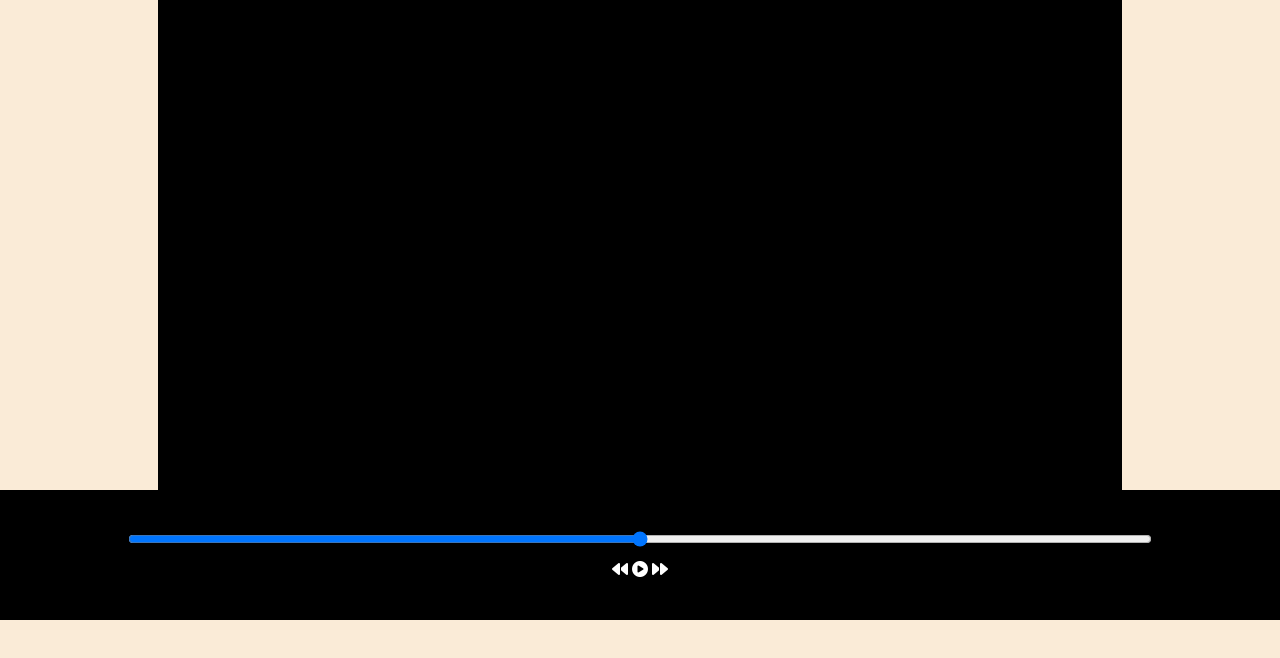
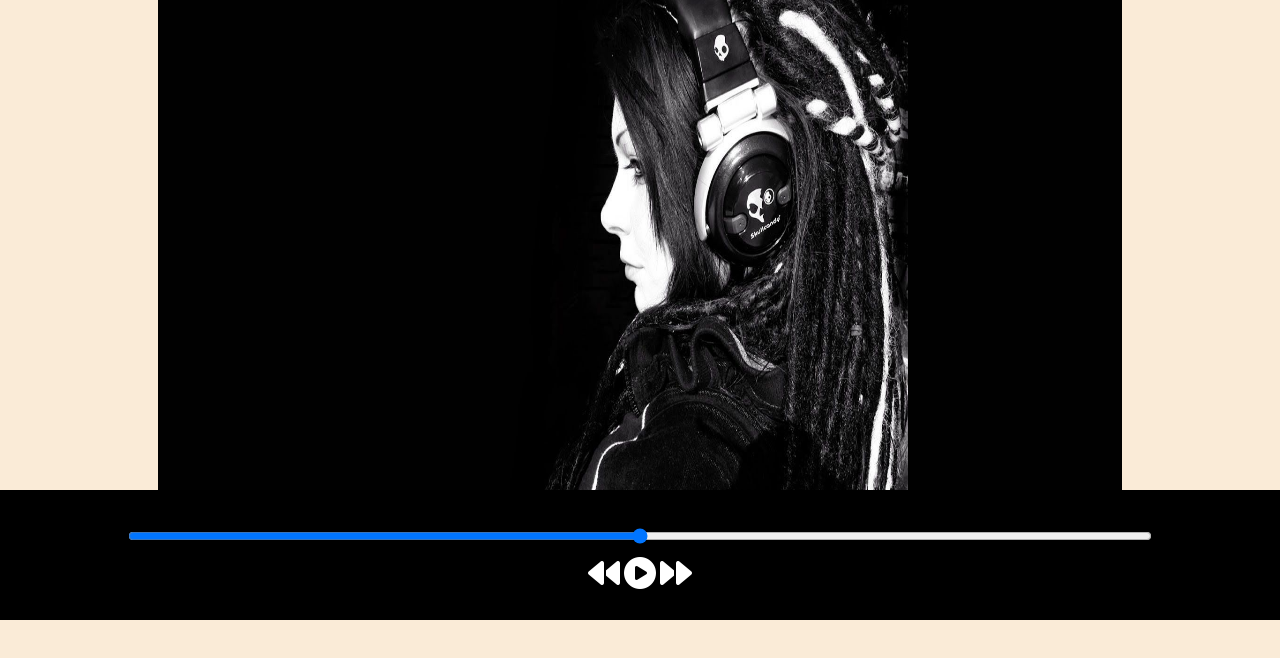
Before and after one commit to dakshh04/SpotifyP, a plain HTML site: page index.html in a window 1280 px wide. Shown: the part 180-838 px from the top of the page. Drawn offline with Linux system fonts and the light colour scheme.

Commit message:
files modified

```diff
--- a/index.html
+++ b/index.html
@@ -26,9 +26,9 @@
     <div class="bottom">
         <input type="range" name="range" id="myProgressBar" min="0" max="100">
         <div class="icons">
-            <i class="fa-solid fa-backward"></i>
-            <i class="fa-solid fa-circle-play"></i>
-            <i class="fa-solid fa-forward"></i>
+            <i class="fa-solid fa-backward fa-2xl"></i>
+            <i class="fa-solid fa-circle-play fa-2xl"></i>
+            <i class="fa-solid fa-forward fa-2xl"></i>
         </div>
     </div>
 
--- a/style.css
+++ b/style.css
@@ -48,6 +48,8 @@ nav ul li{
     width: 70%;
     border-radius: 12px;
     padding: 34px;
+    background-image: url(bg.jpg);
+    background-size: 750px 600px;
 }
 
 .bottom{
@@ -67,6 +69,7 @@ nav ul li{
 }
 
 .icons i{
+    margin-top: 15px;
     cursor: pointer;
 }
 
```
